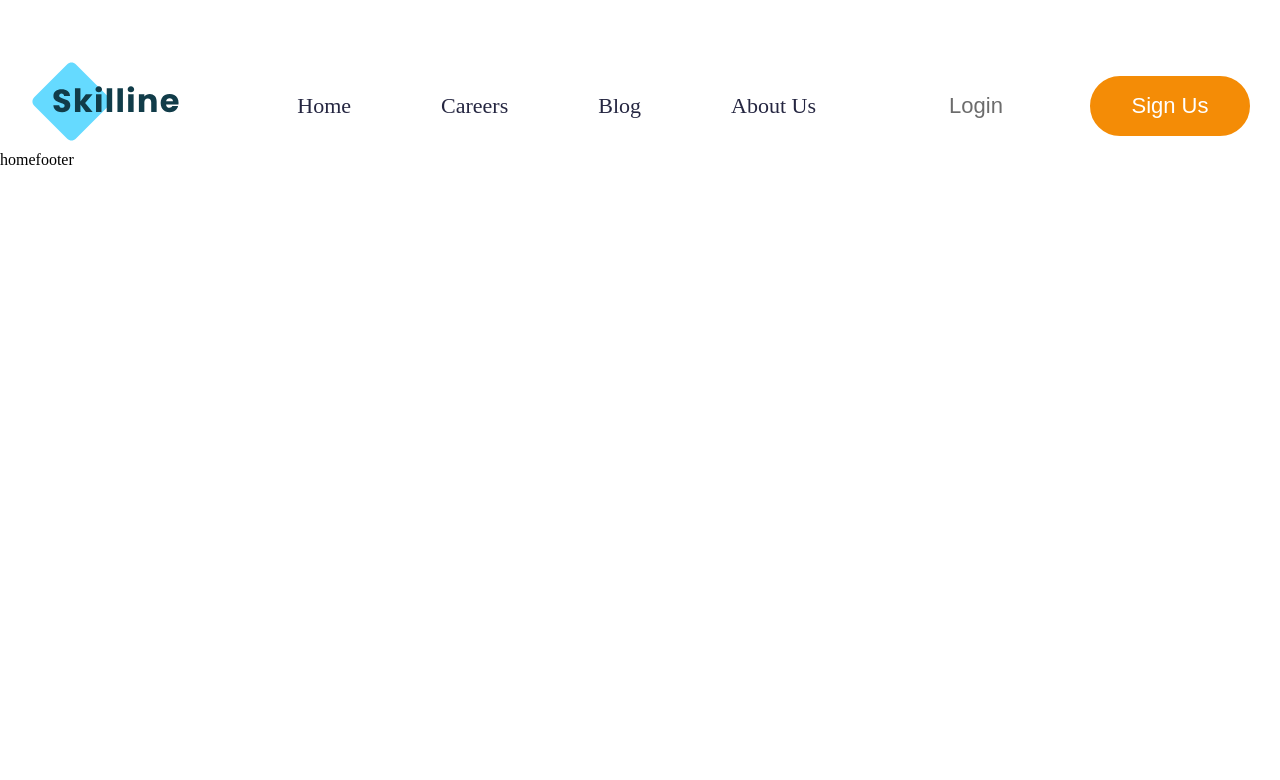
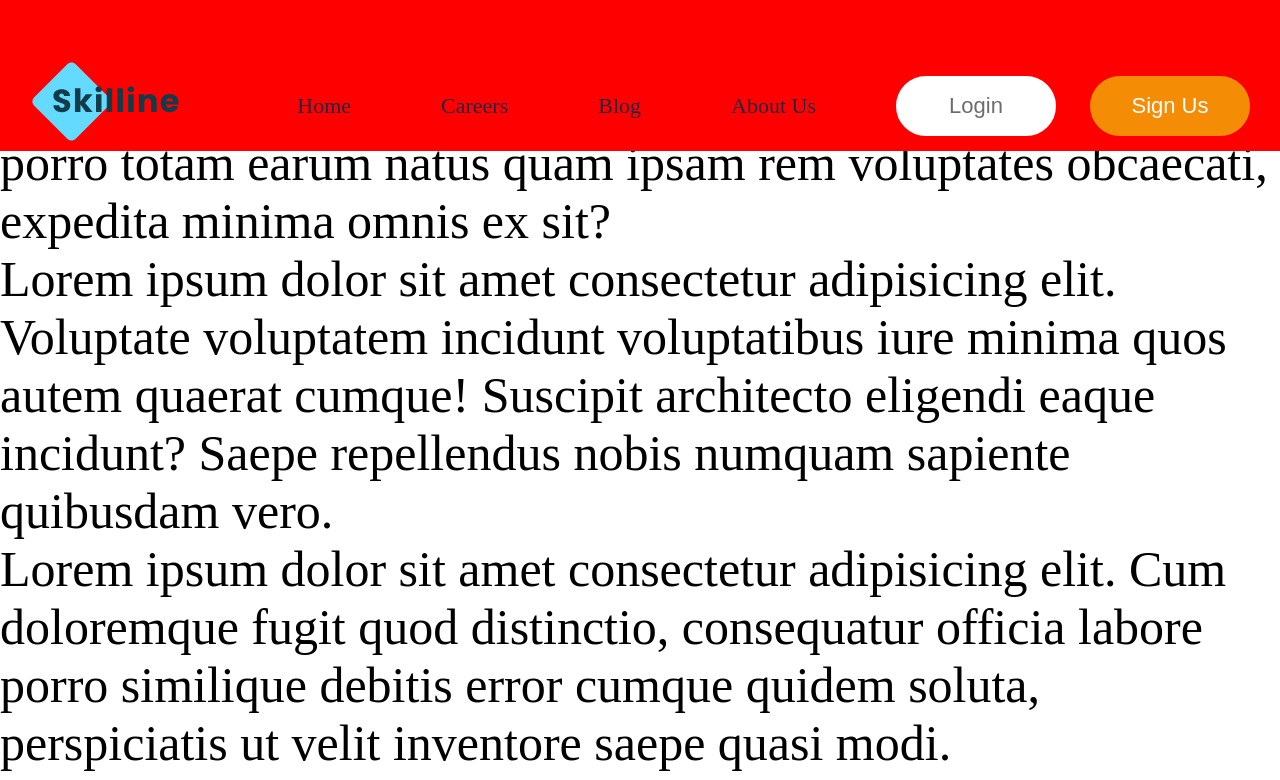
Before and after one commit to KiwiScreams/Skilline, a React (Vite) app: page / in a window 1280 px wide. Shown: the top 780 px of the page. Built offline with nearby package versions, Linux system fonts and the light colour scheme.

Commit message:
scrolled header

```diff
--- a/src/components/shared/header/Header.css
+++ b/src/components/shared/header/Header.css
@@ -3,8 +3,17 @@ header
     width: 100%;
     align-items: center;
     display: flex;
+    position: fixed;
+    top: 0;
+    left: 0;
+    right: 0;
+    background-color: red;
     justify-content: space-between;
     padding: 60px 126px 0 100px;
+}
+header.scrolled
+{
+    background-color: blue;
 }
 header a
 {
@@ -153,3 +162,7 @@ header.mobile nav.closed
         padding: 60px 8px 0 8px;
     }
 }
+p
+{
+    font-size: 50px;
+}
--- a/src/components/shared/header/Header.jsx
+++ b/src/components/shared/header/Header.jsx
@@ -5,6 +5,7 @@ import { useState, useEffect } from "react";
 import { useRef } from "react";
 const Header = () => {
   const [isMenuOpen, setIsMenuOpen] = useState(false);
+  const [isScrolled, setIsScrolled] = useState(false);
   const mobileNavRef = useRef(null);
   const headerRef = useRef(null);
   const handleMenuToggle = () => {
@@ -20,10 +21,20 @@ const Header = () => {
   };
   useEffect(() => {
     document.addEventListener("click", handleOutsideClick);
+    window.addEventListener("scroll", handleScroll);
     return () => {
       document.removeEventListener("click", handleOutsideClick);
+      window.removeEventListener("scroll", handleScroll);
     };
   }, [isMenuOpen]);
+  const handleScroll = () => {
+    const scrollPosition = window.scrollY;
+    if (scrollPosition > 200) {
+      setIsScrolled(true);
+    } else {
+      setIsScrolled(false);
+    }
+  };
   return (
     <>
       <header className="desktop">
@@ -43,7 +54,10 @@ const Header = () => {
           </div>
         </nav>
       </header>
-      <header className="mobile" ref={headerRef}>
+      <header
+        className={`mobile ${isScrolled ? "scrolled" : ""}`}
+        ref={headerRef}
+      >
         <h1 className="pointer">
           <img src={logo} alt="Skilline" />
         </h1>
--- a/src/pages/home/Home.jsx
+++ b/src/pages/home/Home.jsx
@@ -1,7 +1,11 @@
 import "./Home.css";
 const Home = () => {
     return (
-        <>home</>
+        <>home
+        <p>Lorem ipsum dolor sit amet consectetur adipisicing elit. Ea beatae perspiciatis temporibus, repellat officiis asperiores enim porro totam earum natus quam ipsam rem voluptates obcaecati, expedita minima omnis ex sit?</p>
+        <p>Lorem ipsum dolor sit amet consectetur adipisicing elit. Voluptate voluptatem incidunt voluptatibus iure minima quos autem quaerat cumque! Suscipit architecto eligendi eaque incidunt? Saepe repellendus nobis numquam sapiente quibusdam vero.</p>
+        <p>Lorem ipsum dolor sit amet consectetur adipisicing elit. Cum doloremque fugit quod distinctio, consequatur officia labore porro similique debitis error cumque quidem soluta, perspiciatis ut velit inventore saepe quasi modi.</p>
+        <p>Lorem ipsum dolor sit amet consectetur adipisicing elit. Officia, reprehenderit! Eos magnam, nobis similique omnis nihil modi iure impedit exercitationem maxime. Non pariatur magni quia labore amet, corrupti cumque debitis.</p></>
      );
 }
 
```
